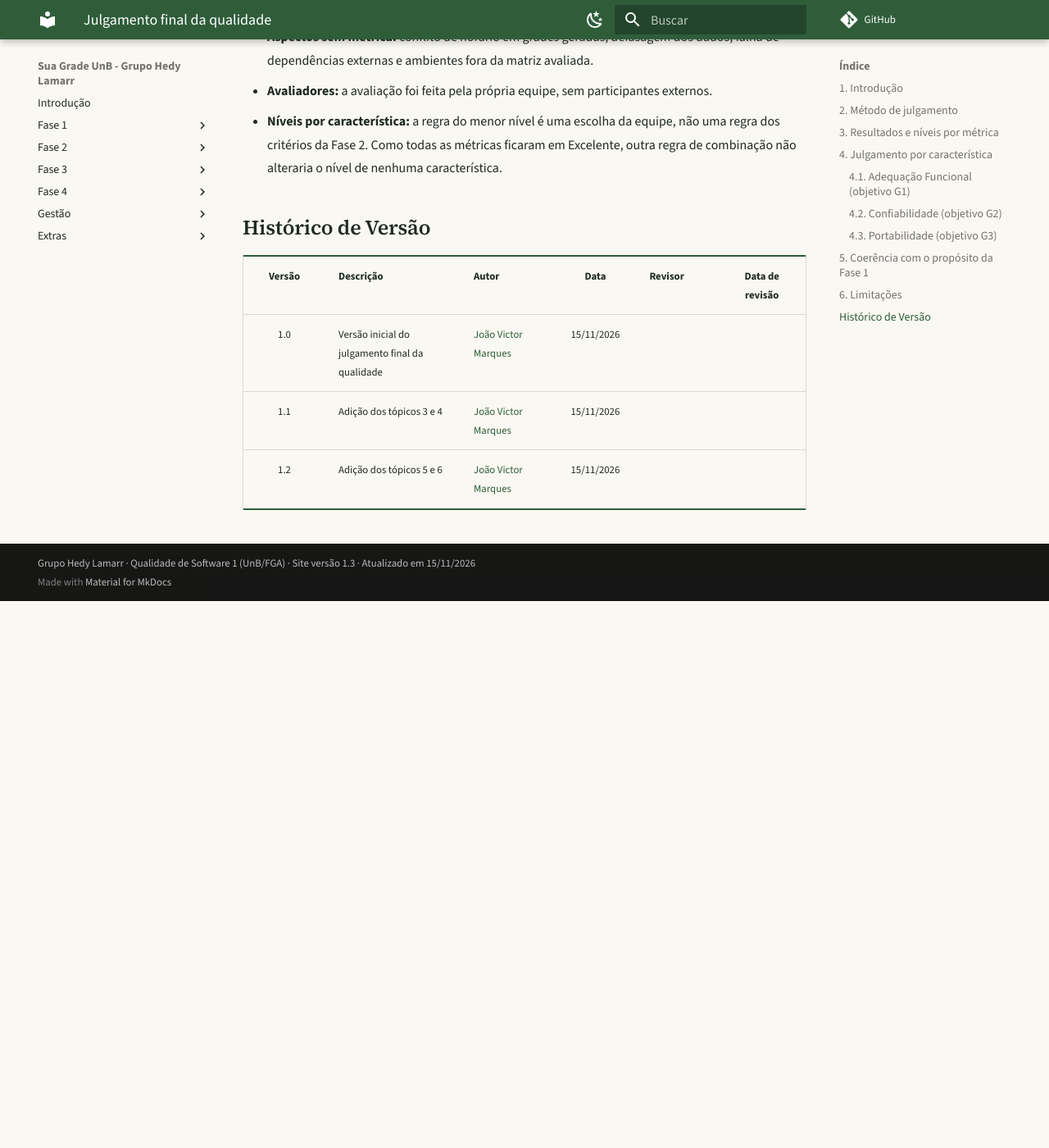
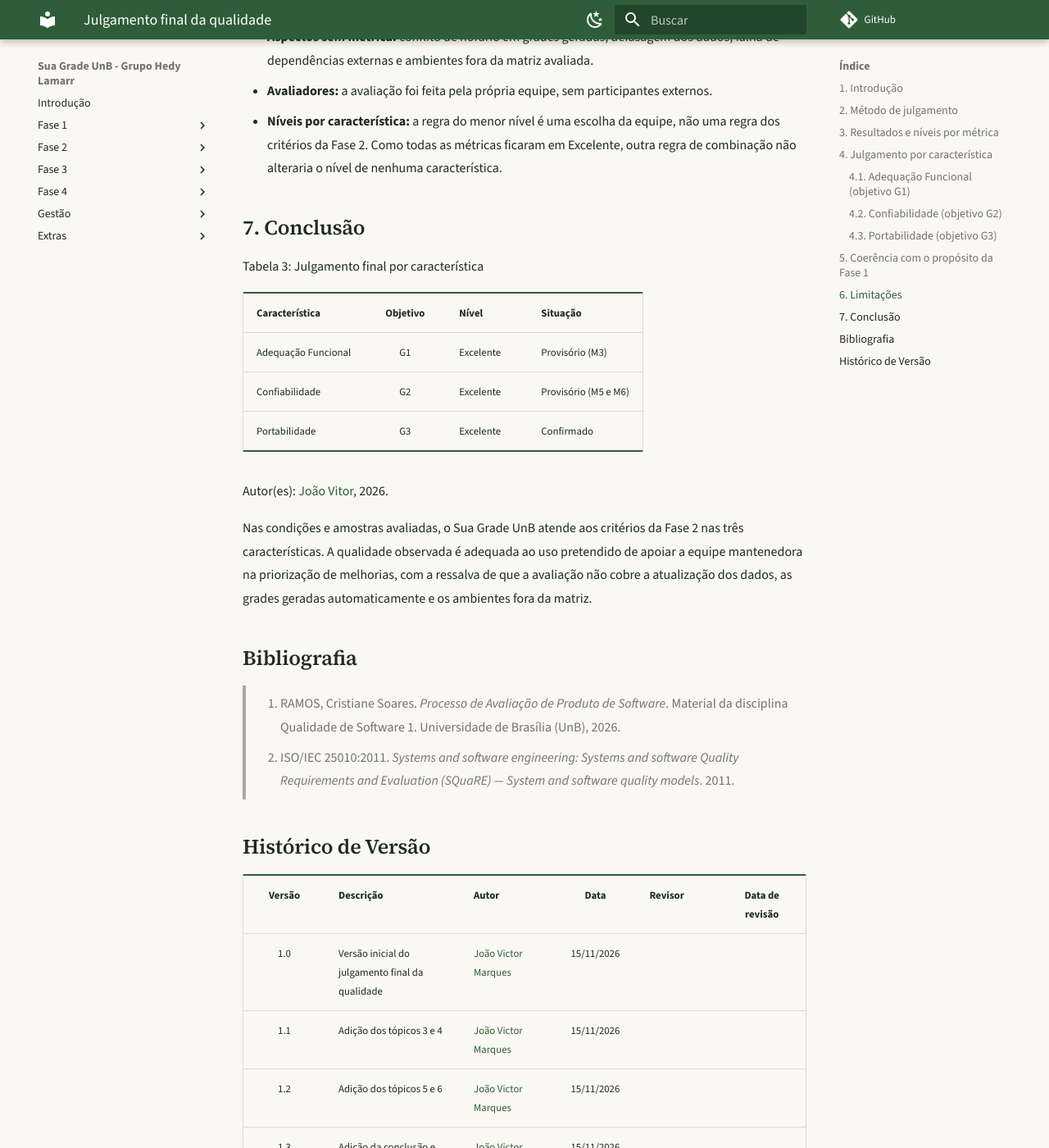
Before and after one commit to FCTE-Qualidade-de-Software-1/2026-2_T02_HEDY_LAMAR, an MkDocs documentation site: the page built from docs/fase-4/julgamento-final.md, in a window 1280 px wide and 1400 px high, scrolled down 5271 px. Shown: the whole window at 82% size. Built offline with MkDocs 1.6.1 and Material for MkDocs 9.7.7, drawn with Linux system fonts in a browser that asks for light colours; comment, search, counter and statistics services are not loaded; before the commit the page ends 6004 px from its top, so only the background shows below that; some of the changed text lies outside the part shown.

Commit message:
adiciona conclusao e bibliografia

```diff
--- a/docs/fase-4/julgamento-final.md
+++ b/docs/fase-4/julgamento-final.md
@@ -100,6 +100,25 @@ Fonte: [Propósito da avaliação](../fase-1/proposito.md), [Métricas de avalia
 - **Avaliadores:** a avaliação foi feita pela própria equipe, sem participantes externos.
 - **Níveis por característica:** a regra do menor nível é uma escolha da equipe, não uma regra dos critérios da Fase 2. Como todas as métricas ficaram em Excelente, outra regra de combinação não alteraria o nível de nenhuma característica.
 
+## 7. Conclusão
+
+<font size="3"><p style="text-align: left">Tabela 3: Julgamento final por característica</p></font>
+
+| Característica | Objetivo | Nível | Situação |
+| :--- | :---: | :--- | :--- |
+| Adequação Funcional | G1 | Excelente | Provisório (M3) |
+| Confiabilidade | G2 | Excelente | Provisório (M5 e M6) |
+| Portabilidade | G3 | Excelente | Confirmado |
+
+<font size="3"><p style="text-align: left">Autor(es): [João Vitor](https://github.com/Jauzimm), 2026.</p></font>
+
+Nas condições e amostras avaliadas, o Sua Grade UnB atende aos critérios da Fase 2 nas três características. A qualidade observada é adequada ao uso pretendido de apoiar a equipe mantenedora na priorização de melhorias, com a ressalva de que a avaliação não cobre a atualização dos dados, as grades geradas automaticamente e os ambientes fora da matriz.
+
+## Bibliografia
+
+> 1. RAMOS, Cristiane Soares. *Processo de Avaliação de Produto de Software*. Material da disciplina Qualidade de Software 1. Universidade de Brasília (UnB), 2026.
+
+> 2. ISO/IEC 25010:2011. *Systems and software engineering: Systems and software Quality Requirements and Evaluation (SQuaRE) — System and software quality models*. 2011.
 
 ## Histórico de Versão
 
@@ -108,3 +127,4 @@ Fonte: [Propósito da avaliação](../fase-1/proposito.md), [Métricas de avalia
 | 1.0 | Versão inicial do julgamento final da qualidade | [João Victor Marques](https://github.com/jmarquees) | 15/11/2026 | | |
 | 1.1 | Adição dos tópicos 3 e 4 | [João Victor Marques](https://github.com/jmarquees) | 15/11/2026 | | |
 | 1.2 | Adição dos tópicos 5 e 6 | [João Victor Marques](https://github.com/jmarquees) | 15/11/2026 | | |
+| 1.3 | Adição da conclusão e bibliografia | [João Victor Marques](https://github.com/jmarquees) | 15/11/2026 | | |
```
